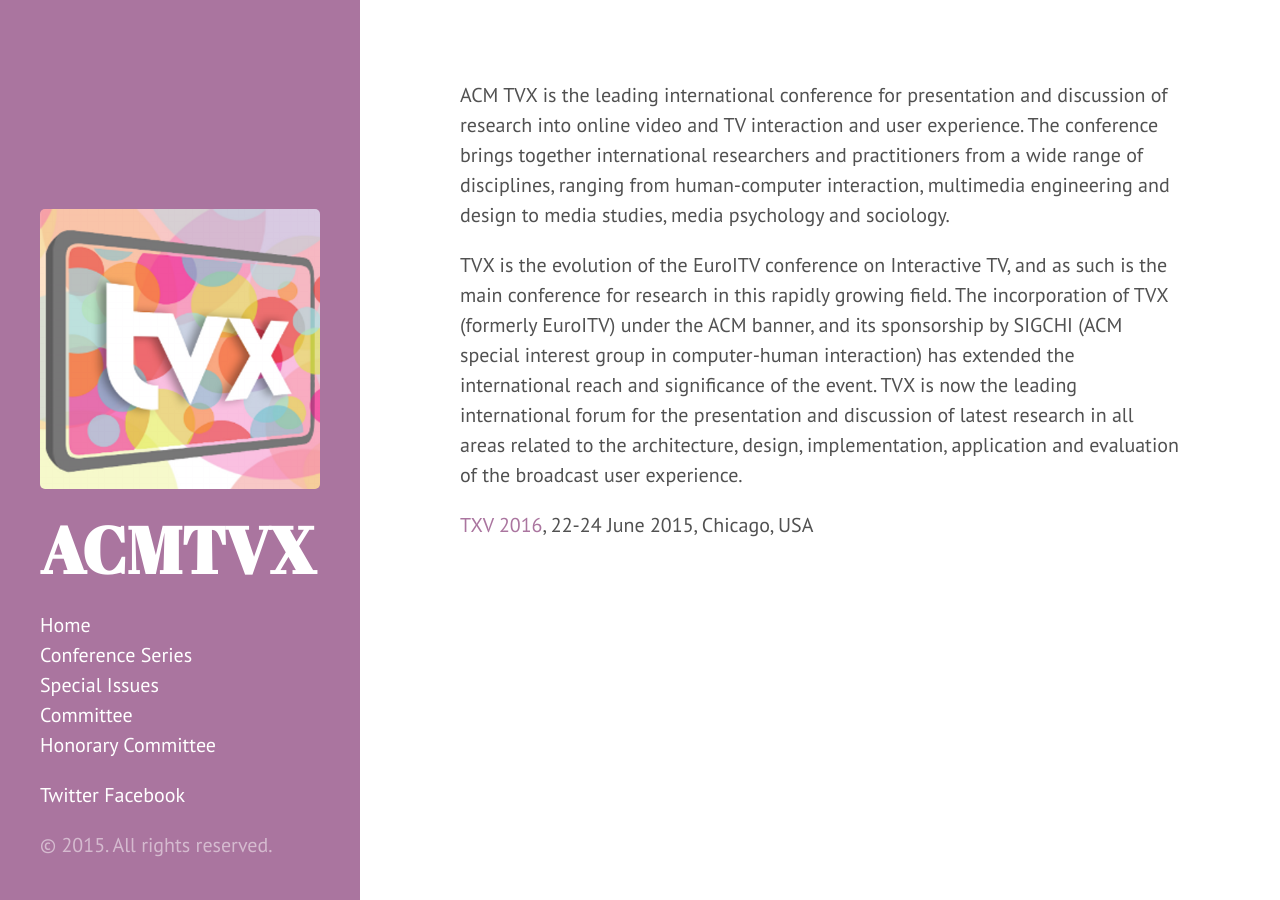
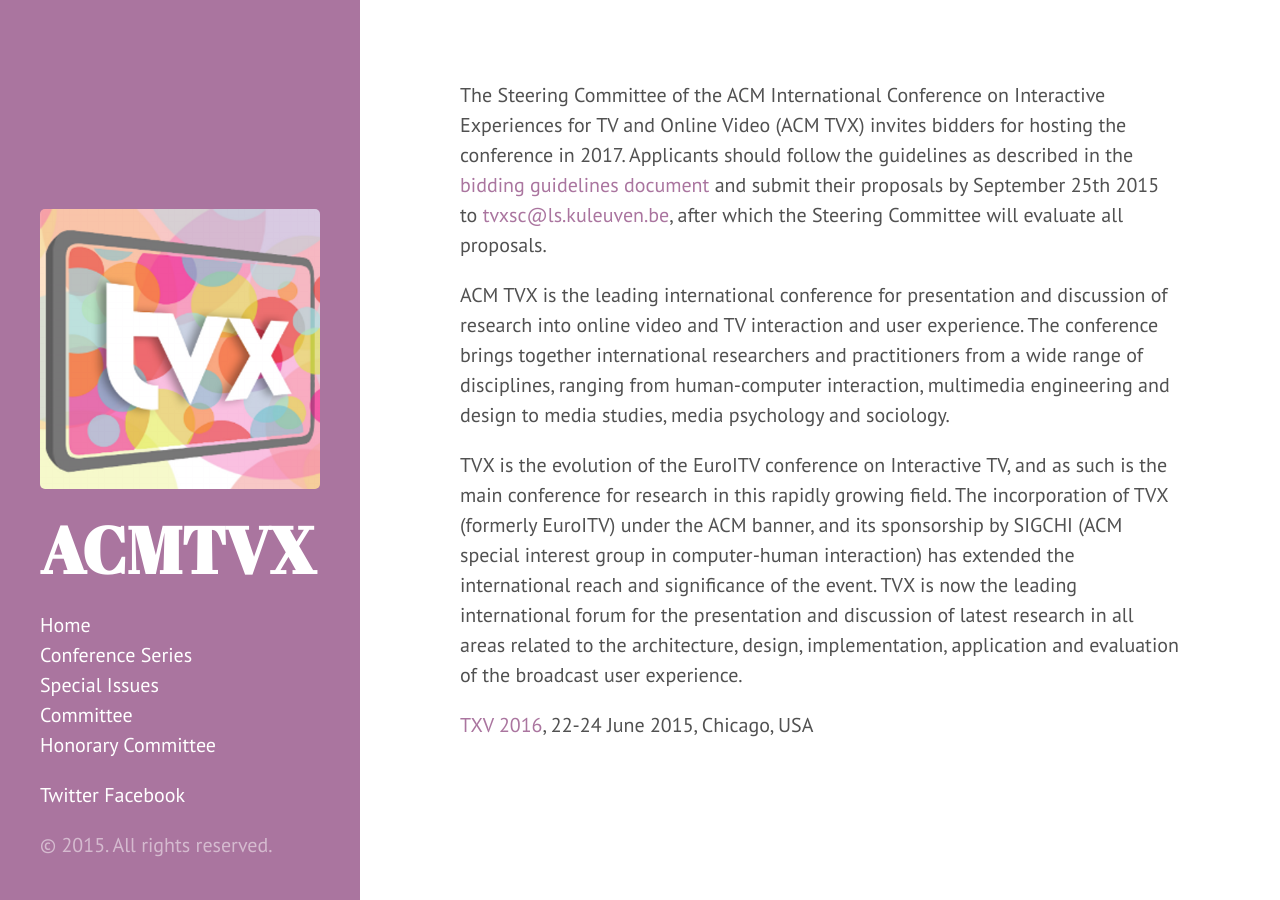
Before and after one commit to acmtvx/www, a Jekyll site: the page built from index.md, in a window 1280 px wide. Built offline with Jekyll 4.4.1, drawn with Linux system fonts in a browser that asks for light colours; Markdown is read by kramdown in place of the engine named in the settings.

Commit message:
Update index.md

```diff
--- a/index.md
+++ b/index.md
@@ -2,6 +2,8 @@
 layout: default
 title: Home
 ---
+
+The Steering Committee of the ACM International Conference on Interactive Experiences for TV and Online Video (ACM TVX) invites bidders for hosting the conference in 2017. Applicants should follow the guidelines as described in the [bidding guidelines document](https://www.dropbox.com/s/zrkhe2eufmm2kst/ACMTVX_biddingProcessGuidelines_2015.pdf?dl=0) and submit their proposals by September 25th 2015 to <mailto:tvxsc@ls.kuleuven.be>, after which the Steering Committee will evaluate all proposals.
 
 ACM TVX is the leading international conference for presentation and discussion of research into online video and TV interaction and user experience. The conference brings together international researchers and practitioners from a wide range of disciplines, ranging from human-computer interaction, multimedia engineering and design to media studies, media psychology and sociology.
 
```
